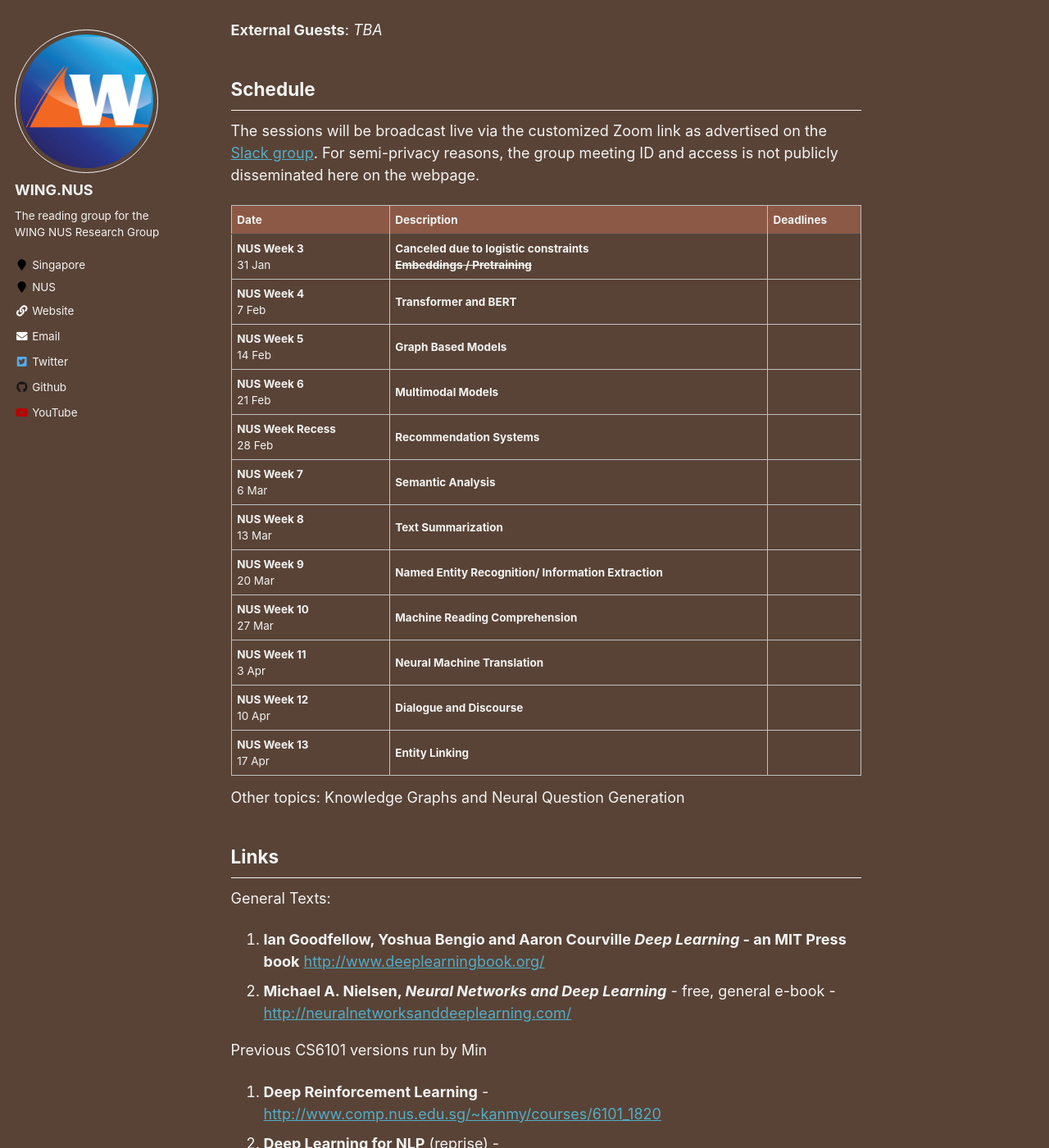
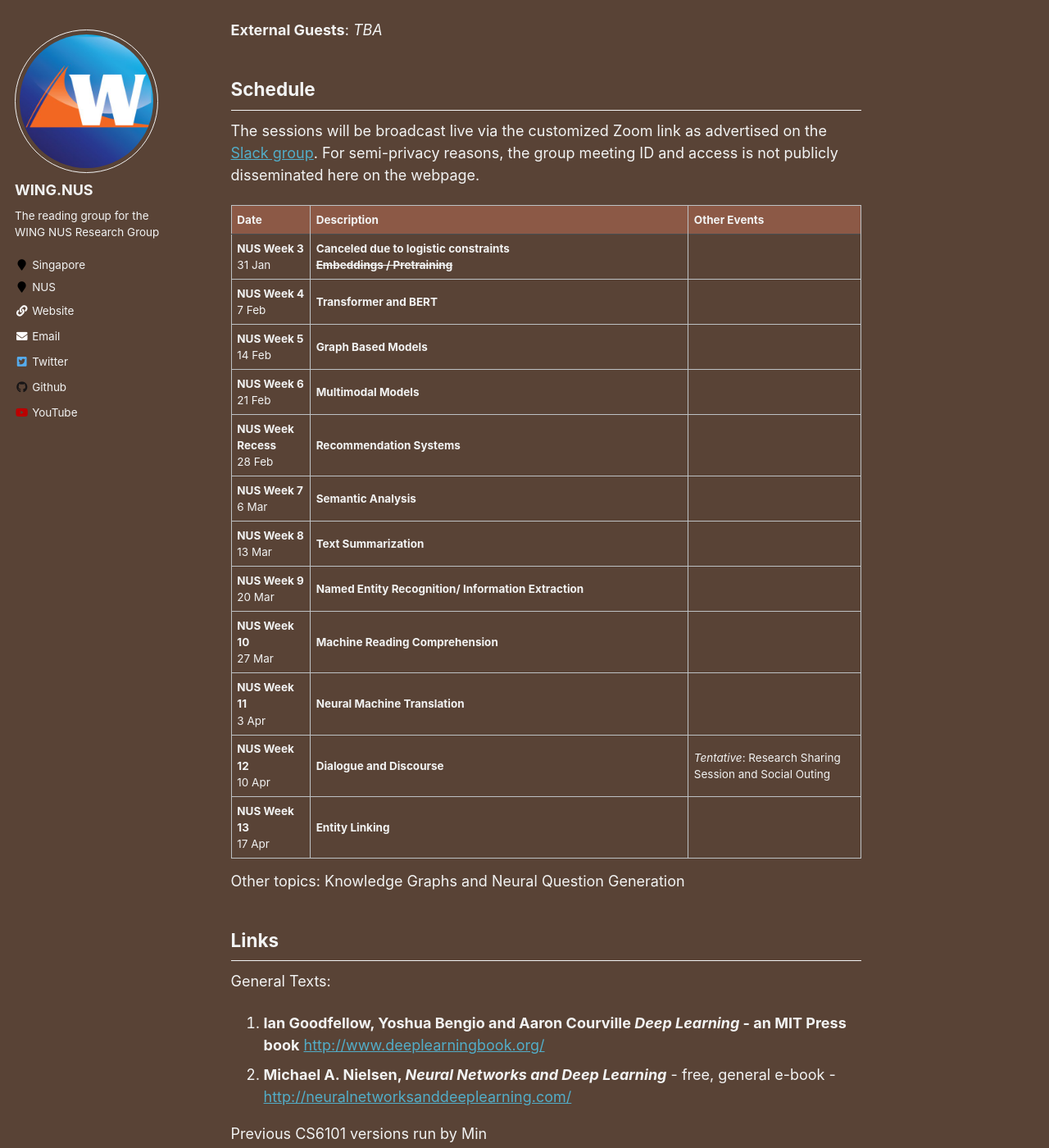
Before and after one commit to WING-NUS/cs6101, a Jekyll site: the page built from _pages/about.md, in a window 1280 px wide and 1400 px high, scrolled down 731 px. Shown: the whole window at 82% size. Built offline with Jekyll 4.4.1, drawn with Linux system fonts in a browser that asks for light colours.

Commit message:
Update about.md

```diff
--- a/_pages/about.md
+++ b/_pages/about.md
@@ -29,7 +29,7 @@ External guests will be listed here in due course once the course has started. P
 The sessions will be broadcast live via the customized Zoom link as advertised on the [Slack group](http://cs6101.slack.com).  For semi-privacy reasons, the group meeting ID and access is not publicly disseminated here on the webpage.
 
 <table class="table table-striped">
-<thead class="thead-inverse"><tr><th>Date</th><th width="60%">Description</th><th>Deadlines</th></tr></thead>
+<thead class="thead-inverse"><tr><th>Date</th><th width="60%">Description</th><th>Other Events</th></tr></thead>
 <tbody>
 <tr>
   <td><b>NUS Week 3</b><br />31 Jan
@@ -154,7 +154,7 @@ meter; autoplay; encrypted-media; gyroscope; picture-in-picture" allowfullscreen
       Dialogue and Discourse
     </strong>
 </td>
-  <td>
+  <td><em>Tentative</em>: Research Sharing Session and Social Outing
   </td>
 </tr>
 <tr>
```
